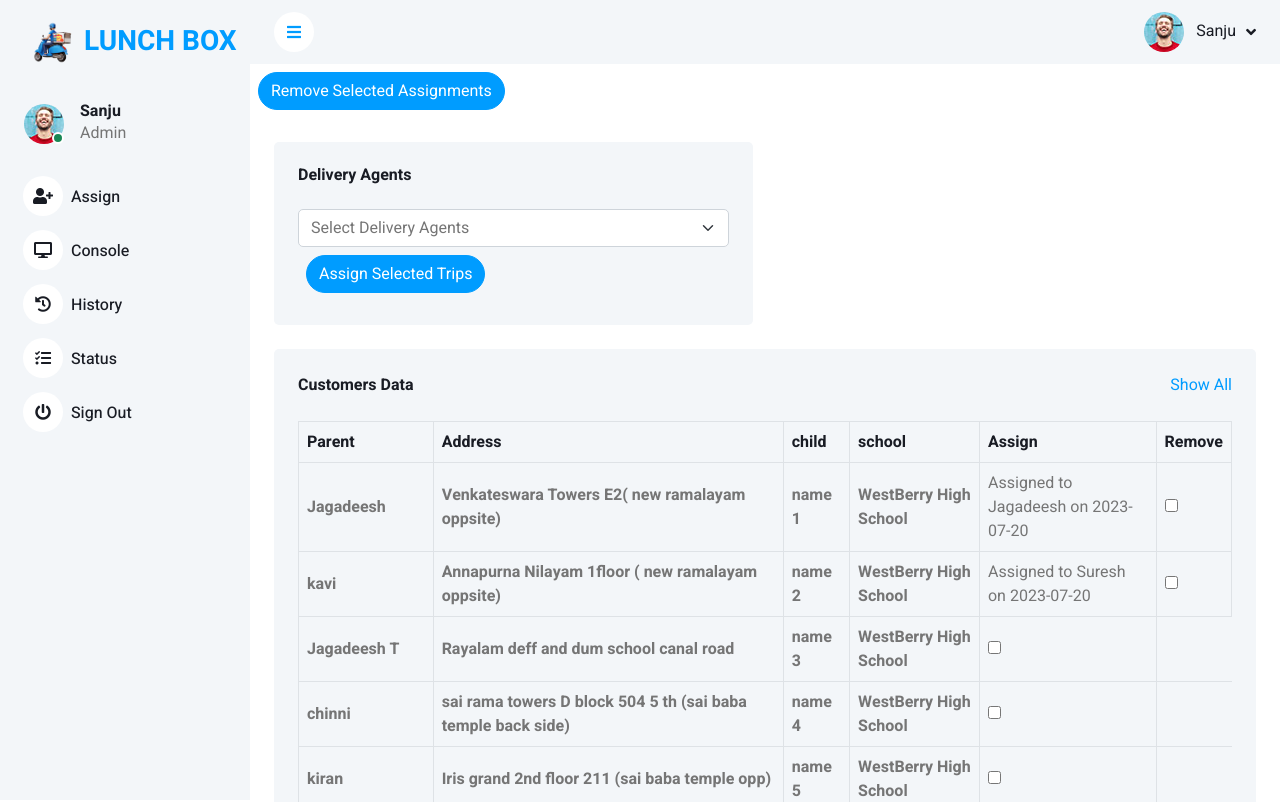
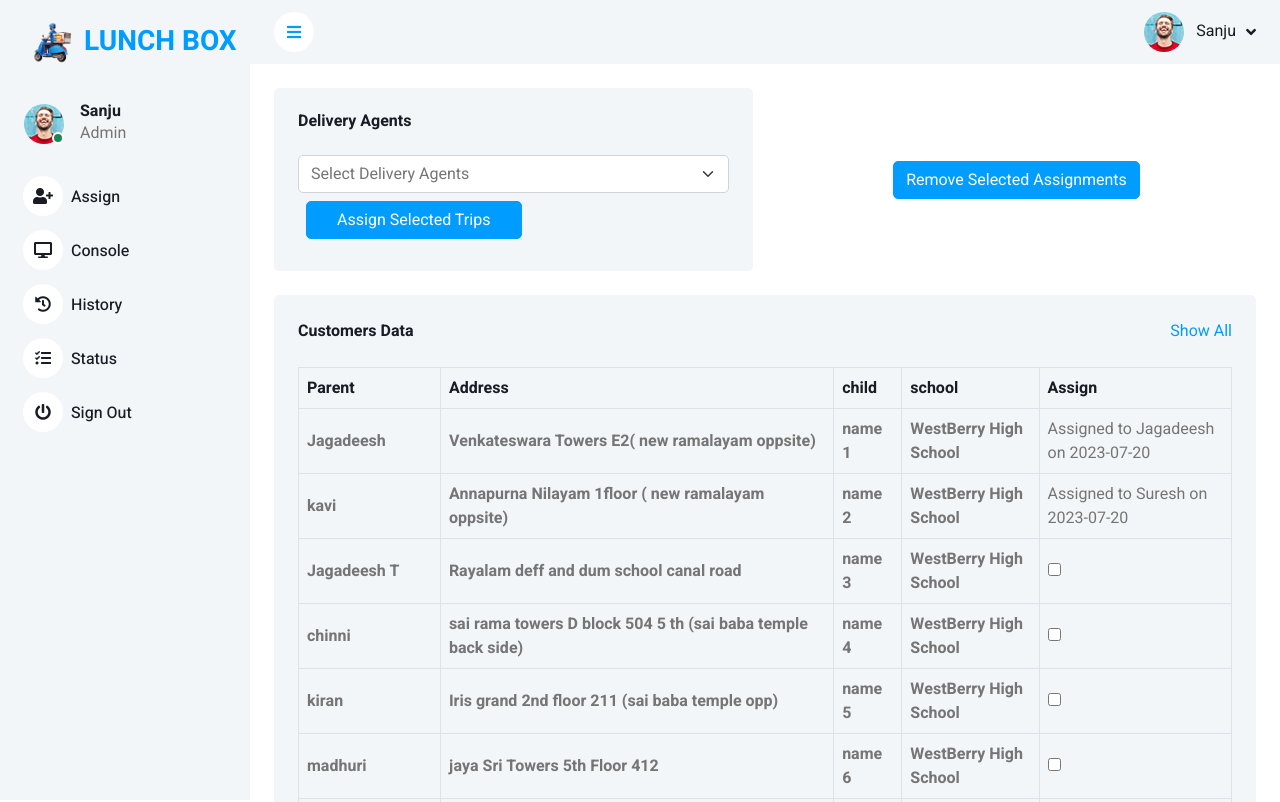
Before and after one commit to sivasai9849/php-app, a PHP site: page / in a window 1280 px wide. Shown: the top 802 px of the page. Run offline with PHP 8.4, Linux system fonts and the light colour scheme; a user stored in the database is signed in; data comes from the database, SQL or seed files in the repository; some libraries are stand-ins or nearby versions.

Commit message:
few changes

```diff
--- a/assign.php
+++ b/assign.php
@@ -30,7 +30,7 @@ function fetchDeliveryAgents()
     }
 
     echo "</select>";
-    echo "<button class='btn btn-primary rounded-pill m-2' id='reloadButton' onclick='assignTrips()'>Assign Selected Trips</button>";
+    echo "<button class='col-sm-6 btn btn-primary  m-2 d-flex justify-content-center' id='reloadButton' onclick='assignTrips()'>Assign Selected Trips</button>";
 }
 
 
@@ -39,19 +39,26 @@ function fetchDeliveryAgents()
 
 <div class="container-fluid pt-4 px-4">
     <div class="row g-4">
-        <div class="col-sm-12 col-xl-6">
+        <!-- First Column - Delivery Agents -->
+        <div class="col-sm-6">
             <div class="bg-light rounded h-100 p-4">
                 <h6 class="mb-4">Delivery Agents</h6>
                 <div class="">
                     <select class="form-select" id="agentDropdown" aria-label="Floating label select example">
                         <option value=''>Select Delivery Agents</option>
-                        <?php fetchDeliveryAgents()  ?>
+                        <?php fetchDeliveryAgents() ?>
                     </select>
                 </div>
             </div>
         </div>
+
+        <!-- Second Column - Remove Button -->
+        <div class="col-sm-6 d-flex justify-content-center align-items-center">
+            <button class="btn btn-primary  m-2" onclick="handleAssignedCheckboxClick()">Remove Selected Assignments</button>
+        </div>
     </div>
 </div>
+
 
 
 <div class="container-fluid pt-4 px-4">
--- a/fetch_children.php
+++ b/fetch_children.php
@@ -16,7 +16,6 @@
                 <th scope="col">child</th>
                 <th scope="col">school</th>
                 <th ="col">Assign</th>
-                <th ="col">Remove</th>
             </tr>
         </thead>
          ';
@@ -47,7 +46,6 @@
                 $tripStatus = "Assigned to  " . $agent_name . "  on " . $tripRow["date"];
                 echo "<td id='status_" . $row["c_id"] . "'>" . $tripStatus . "</td>";
 
-                echo "<td><input type='checkbox' id='checkbox_" . $row["c_id"] . "' name='childIdsAssigned[]' value='" . $row["c_id"] . "')'></td>";
             } else {
                 // If trip is not assigned, display checkbox for assignment
                 echo "<td><input type='checkbox' id='checkbox_" . $row["c_id"] . "' name='childIds[]' value='" . $row["c_id"] . "'></td>";
--- a/index.php
+++ b/index.php
@@ -143,7 +143,6 @@ if (!isset($_SESSION["username"])) {
             <!-- Button End -->
 
 <!-- Add this button where you want to place it, e.g., below the table -->
-<button class="btn btn-primary rounded-pill m-2" onclick="handleAssignedCheckboxClick()">Remove Selected Assignments</button>
 
 <?php
 include('./assign.php')
```
